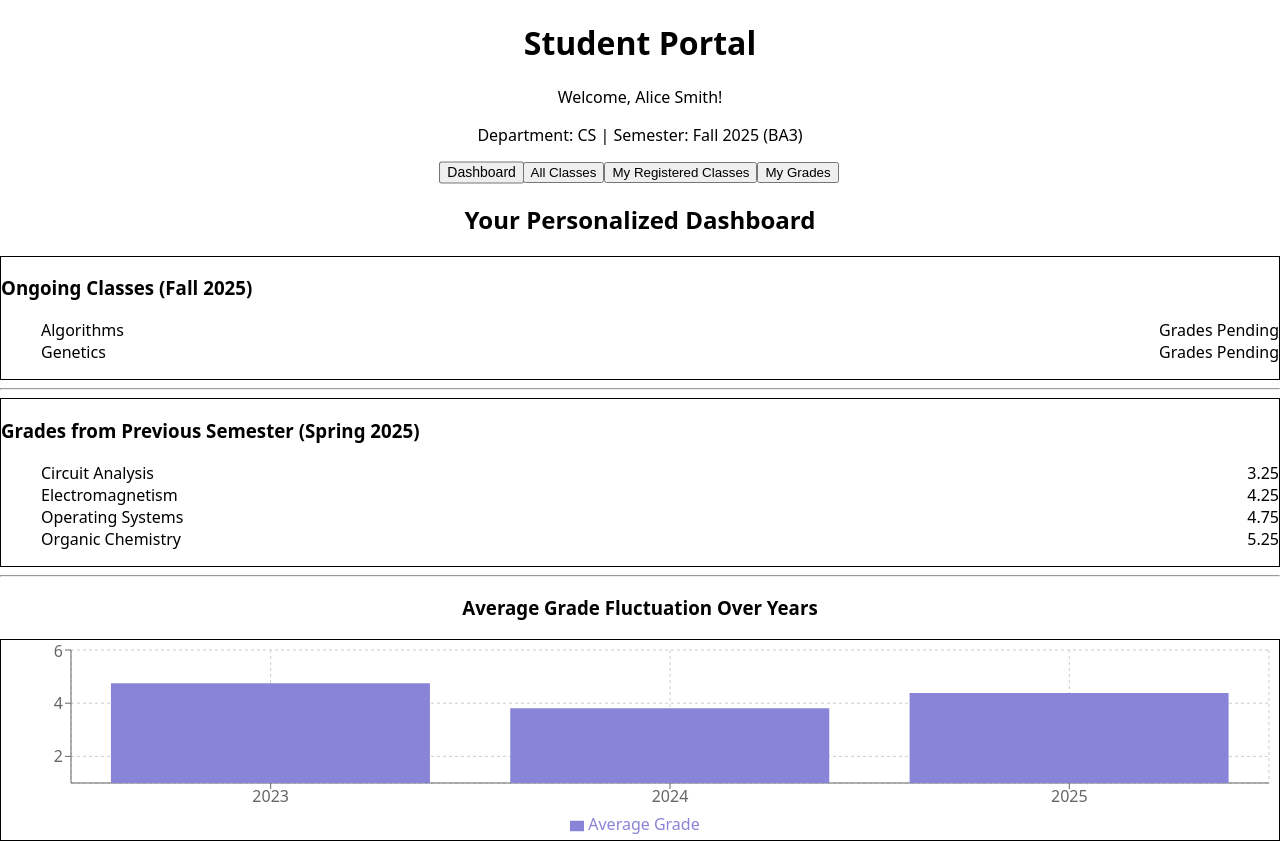
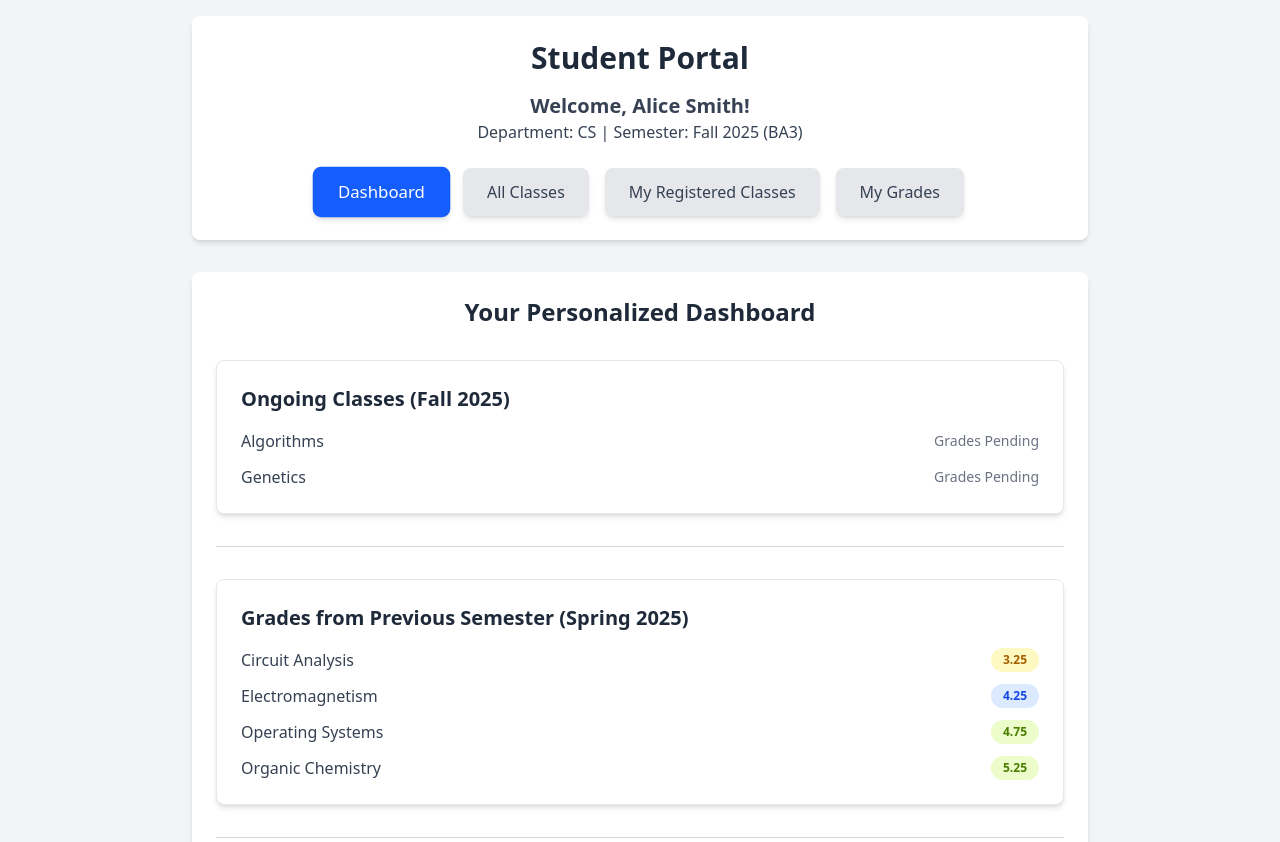
Before and after one commit to SanemSarioglu/student-web-app-UI, a React (Vite) app: page / in a window 1280 px wide. Shown: the top 842 px of the page. Built offline with nearby package versions, Linux system fonts and the light colour scheme.

Commit message:
Reinstalled tailwind to get the correct style for the web app

```diff
--- a/src/index.css
+++ b/src/index.css
@@ -1,71 +1 @@
-@tailwind base;
-@tailwind components;
-@tailwind utilities;
-
-/* Custom styles for the Student Portal */
-@layer base {
-  html {
-    font-family: system-ui, sans-serif;
-  }
-
-  body {
-    margin: 0;
-    padding: 0;
-    -webkit-font-smoothing: antialiased;
-    -moz-osx-font-smoothing: grayscale;
-  }
-}
-
-@layer components {
-  /* Custom cursor styles */
-  .custom-cursor {
-    pointer-events: none;
-    z-index: 9999;
-  }
-
-  /* Line clamp utility */
-  .line-clamp-2 {
-    display: -webkit-box;
-    -webkit-line-clamp: 2;
-    -webkit-box-orient: vertical;
-    overflow: hidden;
-  }
-
-  /* Focus styles for accessibility */
-  .focus-visible:focus {
-    outline: 2px solid #3B82F6;
-    outline-offset: 2px;
-  }
-
-  /* Smooth transitions */
-  .transition-all {
-    transition-property: all;
-    transition-timing-function: cubic-bezier(0.4, 0, 0.2, 1);
-    transition-duration: 150ms;
-  }
-}
-
-@layer utilities {
-  /* Custom scrollbar */
-  .scrollbar-thin {
-    scrollbar-width: thin;
-    scrollbar-color: #CBD5E0 #F7FAFC;
-  }
-
-  .scrollbar-thin::-webkit-scrollbar {
-    width: 6px;
-  }
-
-  .scrollbar-thin::-webkit-scrollbar-track {
-    background: #F7FAFC;
-  }
-
-  .scrollbar-thin::-webkit-scrollbar-thumb {
-    background-color: #CBD5E0;
-    border-radius: 3px;
-  }
-
-  .scrollbar-thin::-webkit-scrollbar-thumb:hover {
-    background-color: #A0AEC0;
-  }
-}
+@import "tailwindcss";
```
